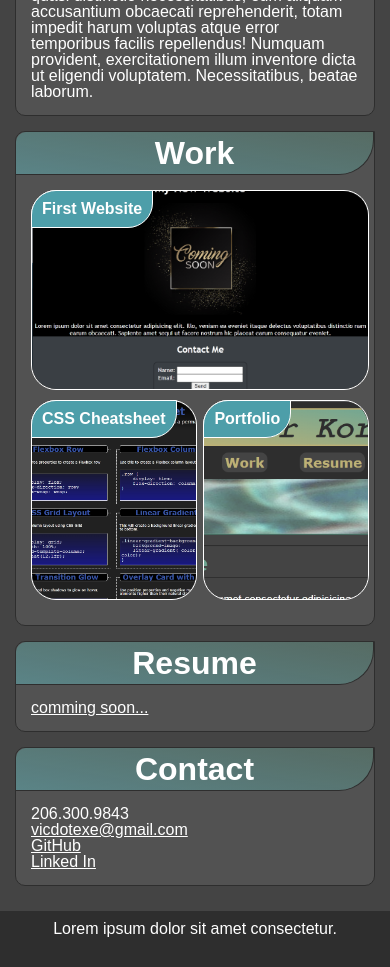
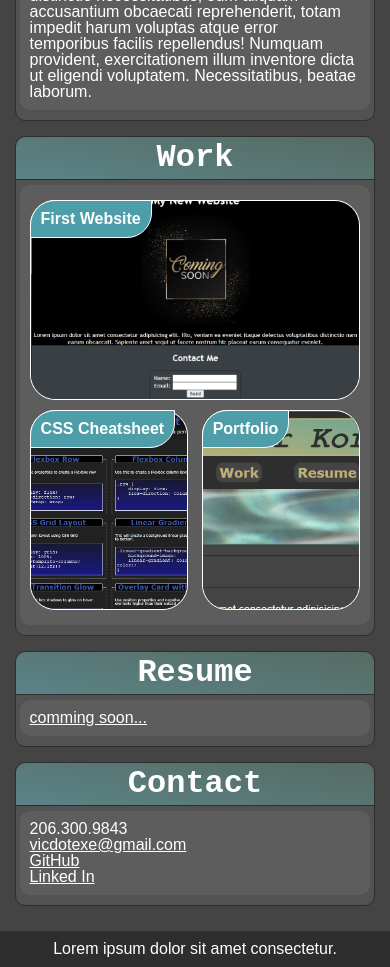
Before and after one commit to vicdotexe/portfolio, a plain HTML site: page index.html in a window 390 px wide. Shown: the part 760-1727 px from the top of the page. Drawn offline with Linux system fonts and the light colour scheme.

```diff
--- a/assets/css/stylesheet.css
+++ b/assets/css/stylesheet.css
@@ -71,15 +71,11 @@ nav a {
     padding: 5px;
     margin: 0 10px;
     border-radius: 10px;
+    border: 1px solid rgb(35, 35, 35);
 }
 
 nav a:hover {
     color:rgb(67, 179, 144);
-}
-
-nav ul li{
-    display: inline;
-    margin: 0px 10px;
 }
 
 /* figure */
@@ -94,9 +90,11 @@ figure {
 /* main sections */
 .main-section {
     display: flex;
+    justify-content: flex-start;
     border: 1px solid var(--darkBackground);
-    border-radius: 10px 0px 10px 10px;
+    border-radius: 5px 10px 10px 10px;
     margin: 15px 5px;
+    padding-bottom:5px;
     background-color: rgb(82, 82, 82);
 }
 
@@ -105,11 +103,12 @@ figure {
     font-size: 32px;
     color: white;
     white-space: nowrap;
+    font-family:monospace;
     padding: 5px 15px;
     height:fit-content;
     text-align: center;
     background: var(--primaryGradiant);
-    border-radius: 10px 0px 35px 0px;
+    border-radius: 5px 0px 35px 0px;
     filter: grayscale(50%);
     border-bottom: 1px solid var(--darkBackground);
     border-right: 1px solid var(--darkBackground);
@@ -131,9 +130,15 @@ figure {
 
 /* main section-content */
 .section-content{
+    display:flex;
+    flex-direction: column;
+    justify-content: center;
     margin: 5px;
     padding: 10px;
-    border-left: 1px solid var(--darkBackground);
+    background-color: rgb(93, 93, 93);
+    border-radius: 10px;
+    width:100%;
+    /* border-left: 1px dashed var(--darkBackground); */
 }
 
 /* work items view */
@@ -142,18 +147,21 @@ figure {
     justify-content: space-between;
     flex-direction: row;
     flex-wrap: wrap;
-    width: 100%;
 }
 
 /* work entry */
 .work-entry {
     border: 1px solid white;
     border-radius: 25px;
-    width: 49%;
     position:relative;
-    margin-bottom: 10px;
+    margin: 5px 0;
     height: 200px;
     transition: 0.3s;
+    width: 48%;
+}
+
+.first-item{
+    width:100%;
 }
 
 .work-entry h3 {
@@ -177,9 +185,7 @@ figure {
     transition: 0.3s;
 }
 
-.first-item{
-    width: 100%;
-}
+
 
 .work-entry:hover{
     border-color: var(--glow);
@@ -241,13 +247,20 @@ footer p{
     }
     .main-section{
         flex-direction: column;
+        border-top-left-radius: 10px;
     }
     .section-content{
-        border: 0;
+        align-self:center;
+        width:98%;
     }
     .main-section h2{
         padding-bottom: 5px;
         border-bottom: 1px solid var(--darkBackground);
+        border-top-right-radius: 10px;
+        border-top-left-radius: 10px;
+        border-bottom-right-radius: 0;
+        border-right: none;
+
     }
     nav{
         width: 100%;
@@ -256,7 +269,4 @@ footer p{
     figure{
         height: 150px;
     }
-    header h1{
-        margin-left: 0;
-    }
 }
--- a/index.html
+++ b/index.html
@@ -33,7 +33,7 @@
             <h2>About Me</h2>
             <!-- todo: write bio -->
             <section id="about-me" class="section-content">
-                <img src="./assets/images/me.jpg">
+                <img src="./assets/images/me.jpg" alt="mand and woman at beach">
                 <p> Lorem ipsum dolor, sit amet consectetur adipisicing elit. Adipisci iste consequuntur quae in ipsam. Rem placeat maxime accusamus quod illo quis a ullam exercitationem, doloremque nihil. Illo non eius nobis!
                     Eos quasi odit, ea maxime consequuntur dicta nisi sapiente. Delectus ut deserunt praesentium doloribus earum aspernatur laborum suscipit fugiat obcaecati possimus consectetur, minima repudiandae unde adipisci voluptatem nemo, odit eaque.
                     Voluptas numquam repudiandae suscipit deleniti accusantium deserunt, sequi voluptate aliquid totam blanditiis. Laborum sequi at, totam asperiores iusto explicabo quaerat! Ducimus dicta labore quidem ipsa harum laboriosam vel nisi autem.
@@ -44,22 +44,24 @@
 
         <section id="work" class="main-section">
             <h2>Work</h2>
-            <section class="section-content work-view">
+            <section class="section-content">
 
+                <section class="work-view">
                     <a href="https://vicdotexe.github.io/module01-miniproject/" target="_blank" class="work-entry first-item">
-                    <img src="./assets/images/work-firstwebsite.PNG">
+                        <img src="./assets/images/work-firstwebsite.PNG" alt="thumnbnail of first website project">
                         <h3>First Website</h3>
                     </a>
 
                     <a href="https://vicdotexe.github.io/module02-miniproject/" target="_blank" class="work-entry">
-                    <img src="./assets/images/work-csscheatsheet.PNG">
+                        <img src="./assets/images/work-csscheatsheet.PNG" alt="thumbnail of css cheatsheet project">
                         <h3>CSS Cheatsheet</h3>
                     </a>
 
                     <a href="#work" class="work-entry">
-                    <img src="./assets/images/work-portfolio.PNG">
+                        <img src="./assets/images/work-portfolio.PNG" alt="thumbnail of portfolio project">
                         <h3>Portfolio</h3>
                     </a>
+                </section>
 
             </section>
         </section>
```
Lines whose indentation alone changed are shown as unchanged.
